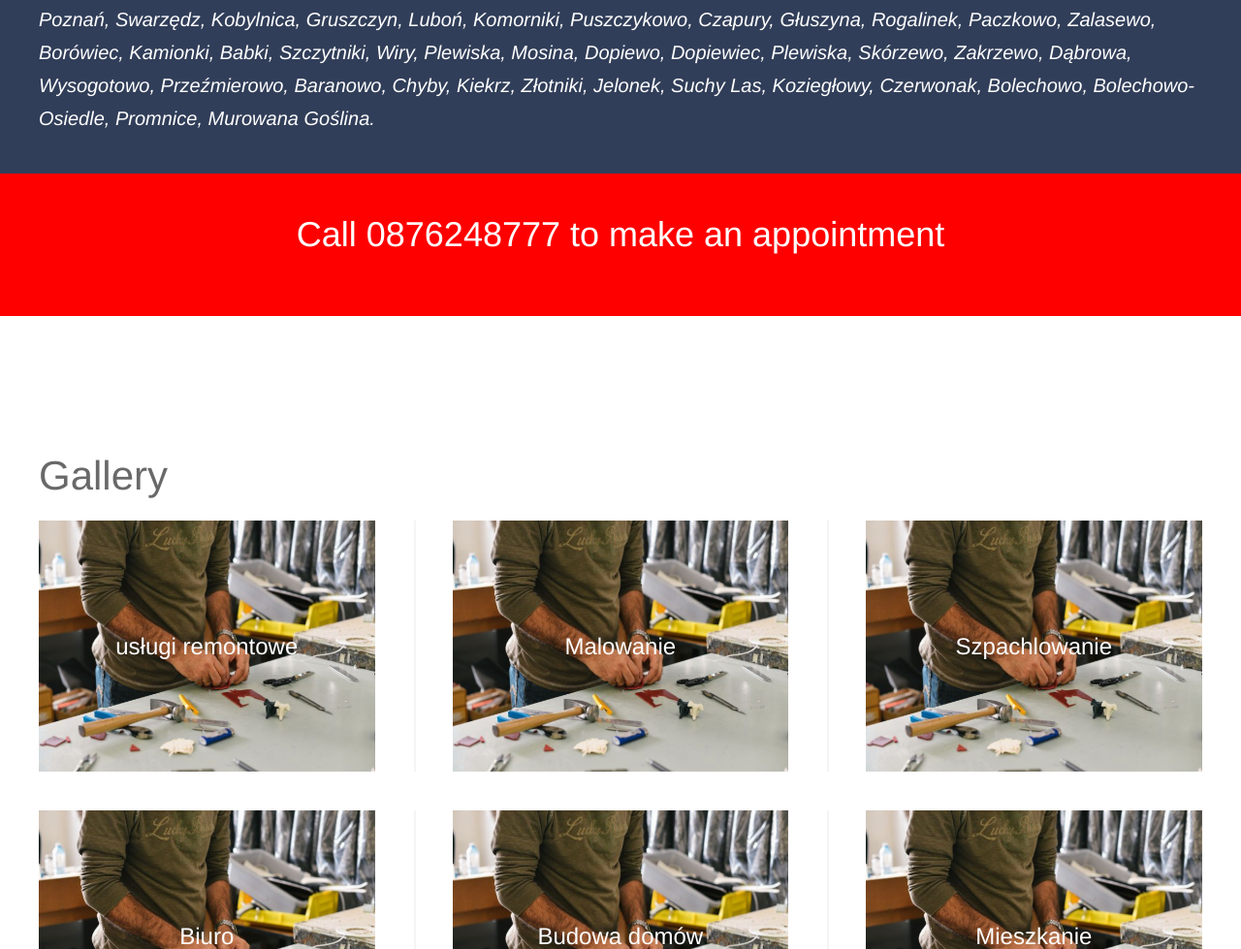
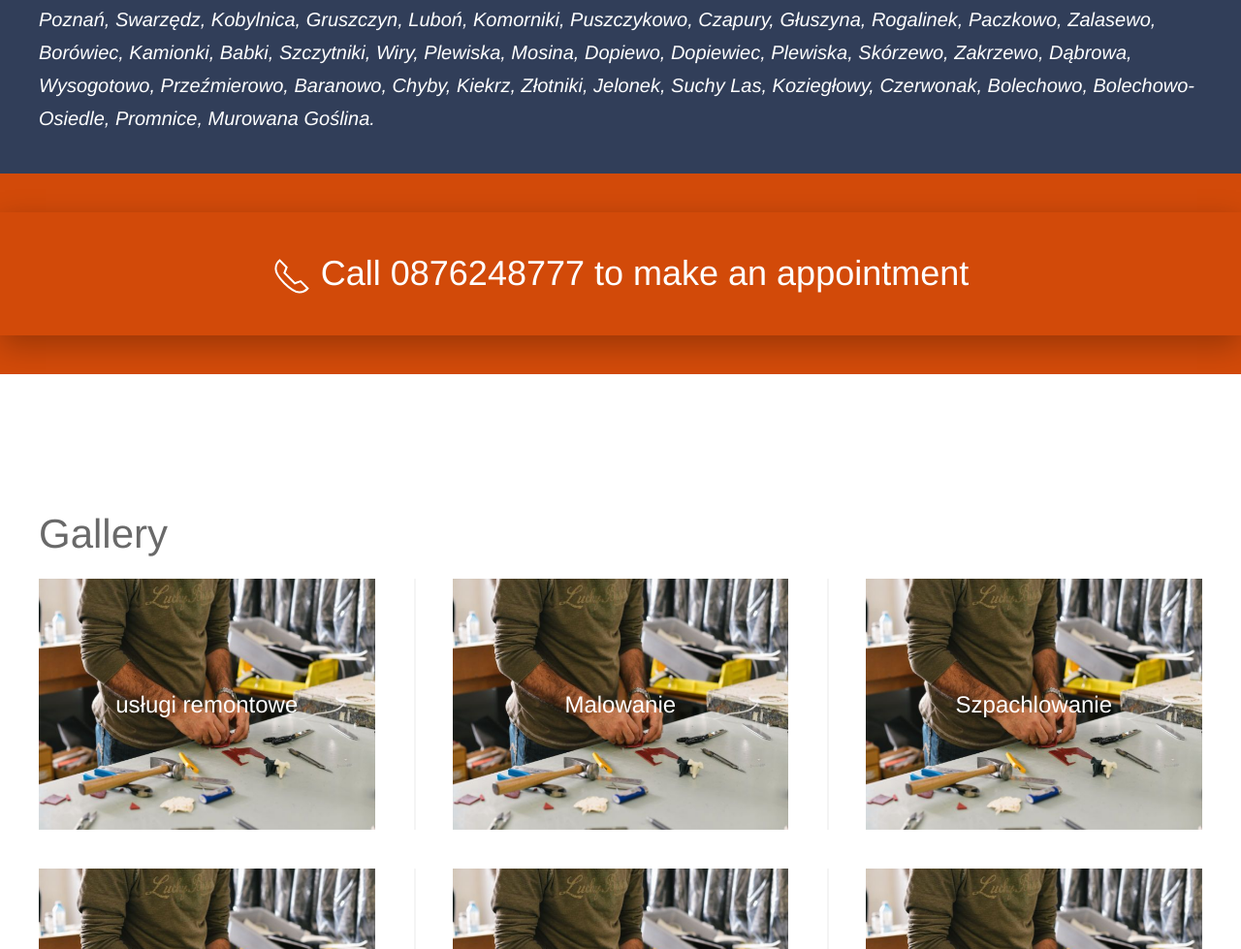
Before and after one commit to pawelztef/PaintingAndDecorating, a website: page app/index.html in a window 1280 px wide. Shown: the part 2160-3139 px from the top of the page at 97% size. Drawn offline with nearby package versions, Linux system fonts and the light colour scheme.

Commit message:
SERVICES CALL TO ACTION

```diff
--- a/app/index.html
+++ b/app/index.html
@@ -152,8 +152,8 @@
           </div>
         </div>
         <div id="services-call-to-action" class="uk-section-secondary uk-section uk-section-small" uk-scrollspy={&quot;target&quot;:&quot;[uk-scrollspy-class]&quot;,&quot;cls&quot;:&quot;uk-animation-slide-bottom-medium&quot;,&quot;delay&quot;:200}>
-          <div class=uk-container>
-            <h2 class=uk-text-center><p>Call 0876248777 to make an appointment</p></h2>
+          <div class="uk-container uk-box-shadow-large uk-padding">
+            <h2 class="uk-text-center"><span uk-icon="icon: receiver; ratio: 2"></span>&nbsp;Call 0876248777 to make an appointment</h2>
           </div>
         </div>
         <!-- End of summary section -->
--- a/app/sass/_variables.sass
+++ b/app/sass/_variables.sass
@@ -1,3 +1,5 @@
 $main: #6986BF
 $dark: #313E59
 $second: #F26835
+$orange: #d24a09
+$yellow:
--- a/app/sass/styles.sass
+++ b/app/sass/styles.sass
@@ -4,7 +4,8 @@
   .uk-text-large
 
 #services-call-to-action
-    background-color: red
+  background-color: $orange
+
 
 .header-background-image
   background-image: url('../images/header2.jpg')
```
Also changed, not shown: app/css/styles.css.
